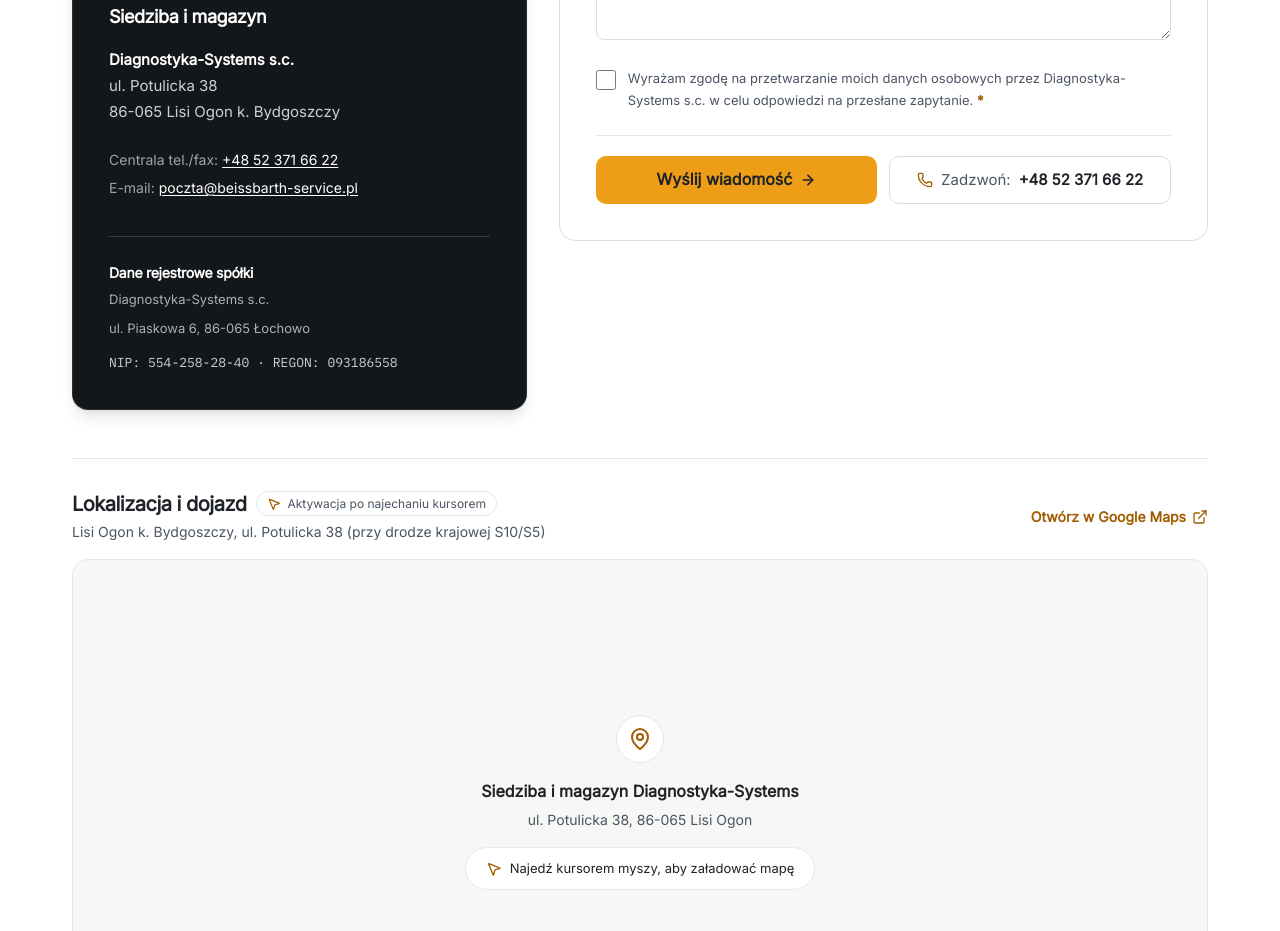
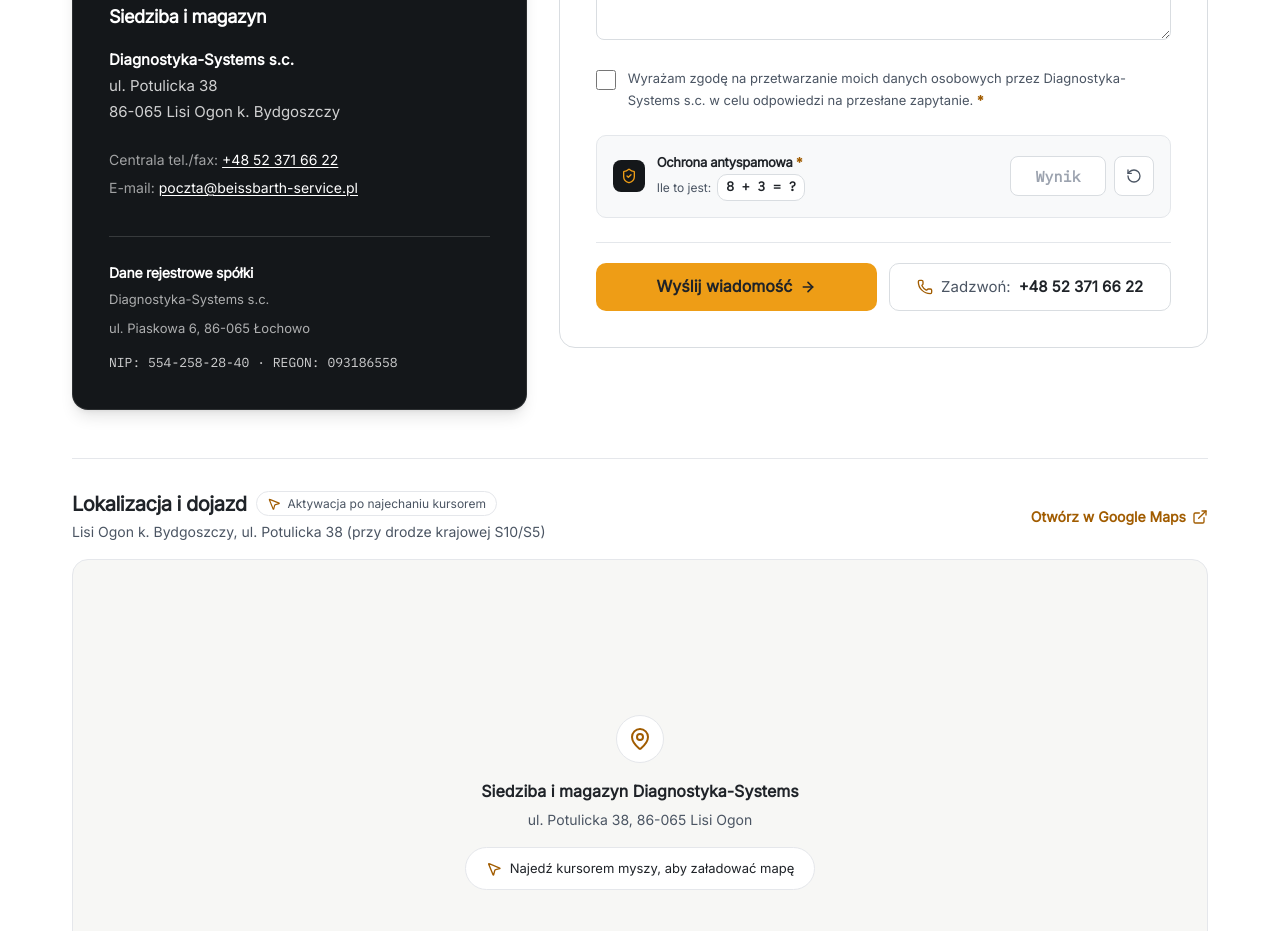
Before and after one commit to gorka0/diagnostyka-systems, a React (Vite) app: page /kontakt in a window 1280 px wide. Shown: the part 940-1871 px from the top of the page. Built offline with nearby package versions, Linux system fonts and the light colour scheme.

Commit message:
feat: add basic antispam (math challenge, time-trap, and link flood guard)

```diff
--- a/src/components/forms/ContactForm.tsx
+++ b/src/components/forms/ContactForm.tsx
@@ -13,7 +13,19 @@ import {
   Wrench,
   Tag,
   Mail,
+  ShieldCheck,
 } from 'lucide-react';
+
+function generateCaptcha() {
+  const numA = Math.floor(Math.random() * 8) + 2; // 2..9
+  const numB = Math.floor(Math.random() * 8) + 1; // 1..8
+  return {
+    numA,
+    numB,
+    expected: numA + numB,
+    challenge: `${numA}+${numB}`,
+  };
+}
 
 export interface ContactFormProps {
   initialType?: ContactPurpose;
@@ -47,6 +59,7 @@ interface FormErrors {
   wiadomosc?: string;
   opisUsterki?: string;
   zgodaRODO?: string;
+  captcha?: string;
 }
 
 const SERVICE_EQUIPMENT_TYPES = [
@@ -101,6 +114,19 @@ export const ContactForm: React.FC<ContactFormProps> = ({
   const [errors, setErrors] = useState<FormErrors>({});
   const [status, setStatus] = useState<'idle' | 'submitting' | 'success' | 'error'>('idle');
   const [serverErrorMessage, setServerErrorMessage] = useState<string>('');
+
+  // Zabezpieczenie antyspamowe (Basic Math Check & Time-trap)
+  const [captcha, setCaptcha] = useState(generateCaptcha);
+  const [captchaAnswer, setCaptchaAnswer] = useState<string>('');
+  const [renderTime] = useState<number>(() => Date.now());
+
+  const refreshCaptcha = () => {
+    setCaptcha(generateCaptcha());
+    setCaptchaAnswer('');
+    if (errors.captcha) {
+      setErrors((prev) => ({ ...prev, captcha: undefined }));
+    }
+  };
 
   // Synchronizacja parametrów URL
   useEffect(() => {
@@ -174,6 +200,14 @@ export const ContactForm: React.FC<ContactFormProps> = ({
       newErrors.zgodaRODO = 'Zgoda na przetwarzanie danych osobowych jest wymagana.';
     }
 
+    // Walidacja zabezpieczenia antyspamowego
+    const numericCaptcha = parseInt(captchaAnswer.trim(), 10);
+    if (!captchaAnswer.trim()) {
+      newErrors.captcha = 'Podaj wynik działania (weryfikacja antyspamowa).';
+    } else if (isNaN(numericCaptcha) || numericCaptcha !== captcha.expected) {
+      newErrors.captcha = 'Błędny wynik działania. Spróbuj ponownie.';
+    }
+
     if (purpose === 'serwis') {
       if (!formData.rodzajUrzadzenia) {
         newErrors.rodzajUrzadzenia = 'Wybierz rodzaj urządzenia.';
@@ -227,6 +261,9 @@ export const ContactForm: React.FC<ContactFormProps> = ({
       opisUsterki: formData.opisUsterki.trim(),
       zgodaRODO: formData.zgodaRODO,
       website: formData.website,
+      captchaChallenge: captcha.challenge,
+      captchaAnswer: captchaAnswer.trim(),
+      _time: renderTime,
     };
 
     try {
@@ -269,6 +306,8 @@ export const ContactForm: React.FC<ContactFormProps> = ({
       zgodaRODO: false,
       website: '',
     });
+    setCaptcha(generateCaptcha());
+    setCaptchaAnswer('');
     setErrors({});
     setStatus('idle');
     setServerErrorMessage('');
@@ -764,6 +803,72 @@ export const ContactForm: React.FC<ContactFormProps> = ({
                 </p>
               )}
             </div>
+
+            {/* Weryfikacja antyspamowa (Basic Math Captcha - Swiss grid / Tesla style) */}
+            <div className="pt-1">
+              <div
+                className={`p-3.5 sm:p-4 rounded-[10px] bg-[#F8F9FA] border transition-colors flex flex-col sm:flex-row sm:items-center justify-between gap-3.5 ${
+                  errors.captcha ? 'border-red-400 bg-red-50/20' : 'border-[#E4E7EB]'
+                }`}
+              >
+                <div className="flex items-center gap-3">
+                  <div className="w-8 h-8 rounded-[8px] bg-[#14171A] text-accent flex items-center justify-center shrink-0">
+                    <ShieldCheck className="w-4 h-4 text-accent" />
+                  </div>
+                  <div>
+                    <label
+                      htmlFor={`${formUid}-captcha`}
+                      className="block text-[13px] font-semibold text-foreground tracking-tight"
+                    >
+                      Ochrona antyspamowa <span className="text-accent-text font-semibold" aria-hidden="true">*</span>
+                    </label>
+                    <div className="text-[12px] text-foreground-secondary flex items-center gap-1.5 mt-0.5">
+                      <span>Ile to jest:</span>
+                      <span className="font-mono font-bold text-foreground bg-white px-2 py-0.5 rounded border border-[#D9DDE1] text-[13px]">
+                        {captcha.numA} + {captcha.numB} = ?
+                      </span>
+                    </div>
+                  </div>
+                </div>
+
+                <div className="flex items-center gap-2 self-start sm:self-auto">
+                  <input
+                    type="text"
+                    inputMode="numeric"
+                    pattern="[0-9]*"
+                    id={`${formUid}-captcha`}
+                    name="captcha"
+                    value={captchaAnswer}
+                    onChange={(e) => {
+                      setCaptchaAnswer(e.target.value);
+                      if (errors.captcha) {
+                        setErrors((prev) => ({ ...prev, captcha: undefined }));
+                      }
+                    }}
+                    aria-required="true"
+                    aria-invalid={!!errors.captcha}
+                    aria-describedby={errors.captcha ? `${formUid}-captcha-err` : undefined}
+                    placeholder="Wynik"
+                    className={`w-24 h-10 px-3 rounded-[8px] bg-white border text-[15px] font-mono text-center font-bold text-foreground transition-colors focus:outline-none focus:ring-2 focus:ring-accent-primary focus:border-accent-primary ${
+                      errors.captcha ? 'border-red-500 bg-red-50/30' : 'border-[#D9DDE1]'
+                    }`}
+                  />
+                  <button
+                    type="button"
+                    onClick={refreshCaptcha}
+                    title="Wylosuj inne działanie"
+                    className="w-10 h-10 rounded-[8px] border border-[#D9DDE1] bg-white hover:bg-[#F3F4F6] active:bg-[#E5E7EB] text-foreground-secondary hover:text-foreground flex items-center justify-center transition-colors cursor-pointer shrink-0"
+                  >
+                    <RotateCcw className="w-4 h-4" />
+                  </button>
+                </div>
+              </div>
+              {errors.captcha && (
+                <p id={`${formUid}-captcha-err`} className="text-[12px] text-red-600 font-medium mt-1.5 ml-1">
+                  {errors.captcha}
+                </p>
+              )}
+            </div>
           </div>
 
           {/* DÓŁ FORMULARZA: Przyciski akcji obok siebie (Wyrazisty CTA + Telefon bezpośredni) */}
```
Also changed, not shown: 2 other files (tests, documents, lock files or other folders).
